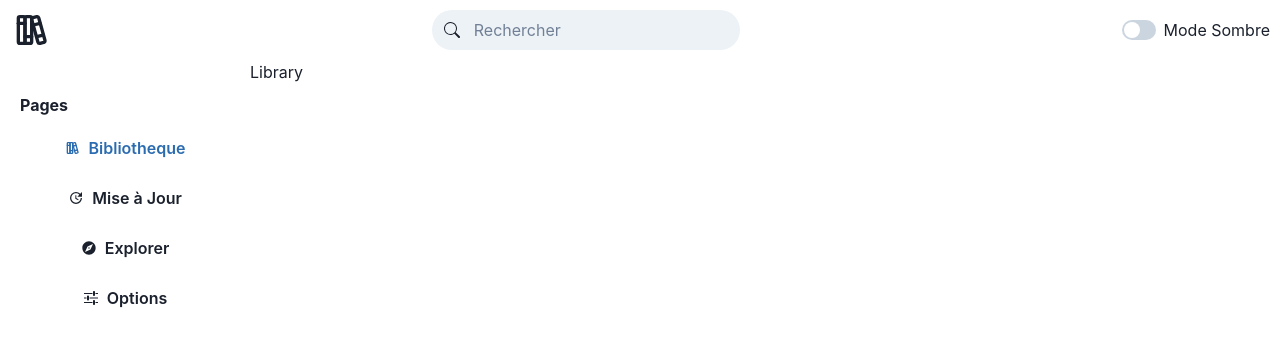
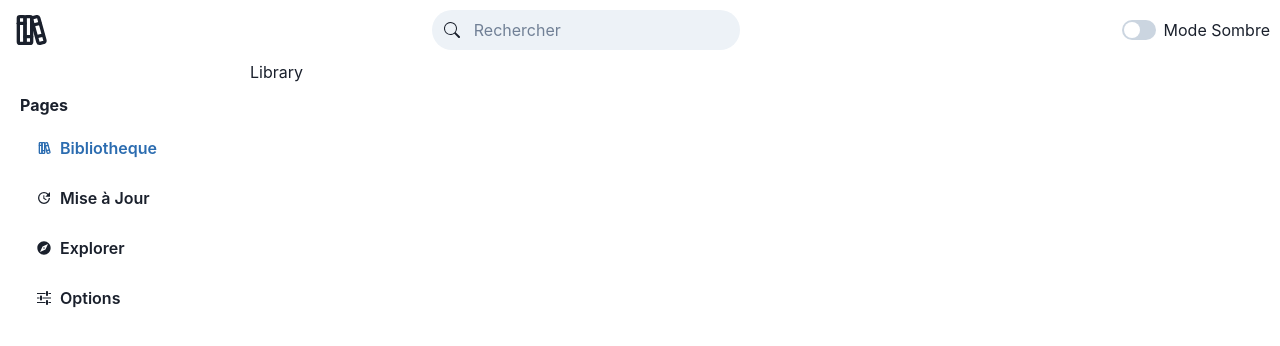
Before and after one commit to mronzon/Monastere, a React (Vite) app: page / in a window 1280 px wide. Shown: the top 346 px of the page. Built offline with nearby package versions, Linux system fonts and the light colour scheme.

Commit message:
Better Button

```diff
--- a/src/components/PageList.tsx
+++ b/src/components/PageList.tsx
@@ -25,6 +25,7 @@ const PageList = ({ pageSelected, setPage, bottom }: Props) => {
                     colorScheme={page.id === pageSelected ? "blue" : "gray"}
                     leftIcon={page.icon}
                     variant={"ghost"}
+                    justifyContent="left"
                   >
                     {page.name}
                   </Button>
```
